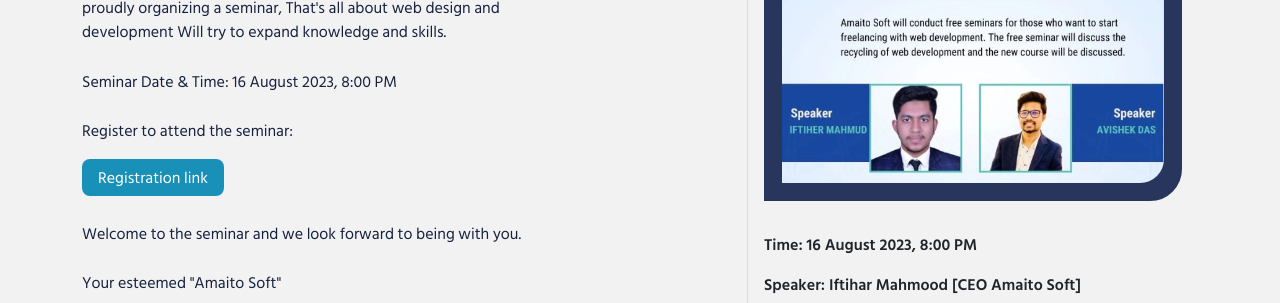
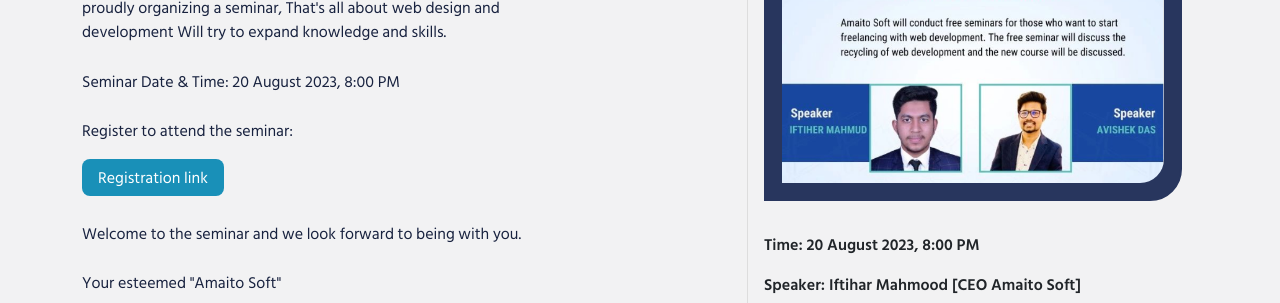
Before and after one commit to Mahmud-cf/Amaito_website, a React (Vite) app: page /learn in a window 1280 px wide. Shown: the part 649-952 px from the top of the page. Built offline with nearby package versions, Linux system fonts and the light colour scheme; a web font is replaced by a local one.

Commit message:
Change data

```diff
--- a/src/Components/CountDown.jsx
+++ b/src/Components/CountDown.jsx
@@ -6,7 +6,7 @@
     const [min, setMin] = useState(0)
     const [sec, setSec] = useState(0)
 
-    const dedline = 'August, 30, 2023'
+    const dedline = 'August, 20, 2023'
 
     const getTime = () => {
         const time = Date.parse(dedline)-Date.now()
--- a/src/Components/LearnPageCounter.jsx
+++ b/src/Components/LearnPageCounter.jsx
@@ -6,7 +6,7 @@
     const [min, setMin] = useState(0);
     const [sec, setSec] = useState(0);
 
-    const dedline = Date.parse('August 16, 2023 18:00:00');
+    const dedline = Date.parse('August 20, 2023 18:00:00');
 
     const getTime = () => {
         const time = dedline - Date.now();
--- a/src/Pages/Learn.jsx
+++ b/src/Pages/Learn.jsx
@@ -40,7 +40,7 @@
                      That's all about web design and development
                      Will try to expand knowledge and skills.
                   </p>
-                  <p>Seminar Date & Time: 16 August 2023, 8:00 PM</p>
+                  <p>Seminar Date & Time: 20 August 2023, 8:00 PM</p>
                   <p>Register to attend the seminar: <br /> <a className="registrasino-link" target="blank" href="https://www.jotform.com/assign/232242290984054/232242324411037">Registration link</a></p>
                   <p>Welcome to the seminar and we look forward to being with you.</p>
                   <p>Your esteemed "Amaito Soft"</p>
@@ -54,7 +54,7 @@
                     <img className="img-fluid" src={seminer_img} alt="" />
                     </div>
                     <div className="seminer-time">
-                        <p>Time: 16 August 2023, 8:00 PM</p>
+                        <p>Time: 20 August 2023, 8:00 PM</p>
                         <p>Speaker: Iftihar Mahmood [CEO Amaito Soft]</p>
                         <p>Speaker: Abhishek Das [COO Amaito Soft]</p>
                     </div>
```
